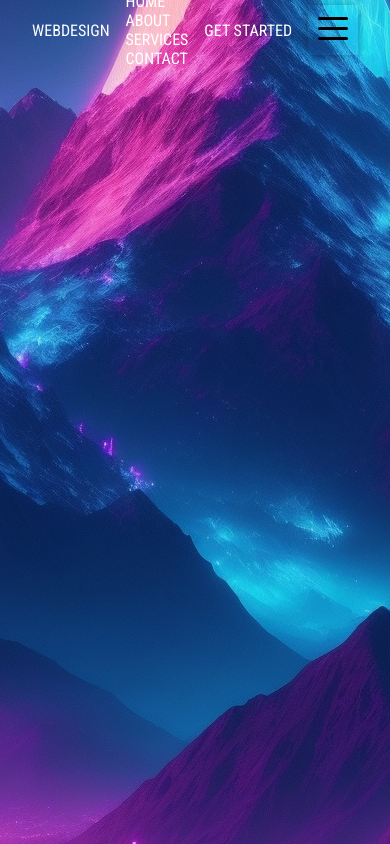
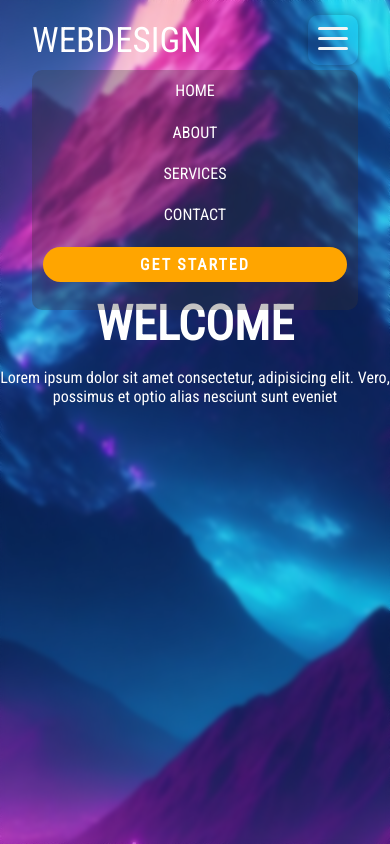
Before and after one commit to WarrenBonc/Reponsive-Navbar, a plain HTML site: page index.html in a window 390 px wide. Both pictures are taken after a click on the element 333 px from the left and 30 px from the top of the page. Drawn offline with Linux system fonts and the light colour scheme.

Commit message:
Projet terminé

```diff
--- a/index.html
+++ b/index.html
@@ -3,7 +3,7 @@
 <head>
     <meta charset="UTF-8">
     <meta name="viewport" content="width=device-width, initial-scale=1.0">
-    <title>Document</title>
+    <title>WEBDESIGN MADE BY WARREN</title>
 <link rel="stylesheet" href="style.css">
 
 </head>
@@ -17,26 +17,51 @@
 <li><a href="">SERVICES</a></li>
 <li><a href="">CONTACT</a></li>
 </ul>
-<a href="">GET STARTED</a>
-    <div class="togle-button" onclick="toggle">
+<a href="" class="action-button">GET STARTED</a>
+    <div class="togle-button">
       <span class="line1"></span>
       <span class="line2"></span>
       <span class="line3"></span>
     </div>
 </div>
 
+<div class="menu_deroulant">
+    <li><a href="">HOME</a></li>
+    <li><a href="">ABOUT</a></li>
+    <li><a href="">SERVICES</a></li>
+    <li><a href="">CONTACT</a></li>
+    <li><a href="" class="action-button">GET STARTED</a></li>
+</div>
+
+</header>
 
 
-</header>
+<main>
+<section id="hero">
+<h1>WELCOME</h1>
+<p>Lorem ipsum dolor sit amet consectetur, adipisicing elit. Vero,<br> possimus et optio alias nesciunt sunt eveniet
+    </p>
+</section>
+
+</main>
 
 
 
 
 
 
+<script>
+const toggleBtn = document.querySelector('.togle-button')
+
+const menuderoulant = document.querySelector('.menu_deroulant')
+
+toggleBtn.onclick = function (){
+
+menuderoulant.classList.toggle('open')
 
 
 
-<script></script>
+}
+</script>
 </body>
 </html>
--- a/style.css
+++ b/style.css
@@ -19,6 +19,7 @@ background-color:black;
     background-image: url(img/montaign.jpeg);
 background-position: center;
 height: 100vh;
+backdrop-filter: blur(2px);
 
 }
 
@@ -37,11 +38,12 @@ color: orange;
 header{
 position: relative;
 padding: 0 2rem;
+/* background-color: rgba(58, 54, 54, 0.3); */
 }
 
 .navbar{
 width: 100%;
-height: 60px;
+height: 80px;
 max-width: 1200px;
 margin: 0 auto;
 display: flex;
@@ -54,22 +56,34 @@ justify-content: space-between;
 .togle-button {
     height: 50px;
     width: 50px;
-
+   border-radius: 10px;
     z-index: 1;
     cursor: pointer;
     box-shadow: 0 0 10px rgba(0, 0, 0, 0.3);
     position: relative; /* Add this line */
+    display: none;
+
+  }
+  .navlinks{
+display: flex;
+
   }
 
+  li  {
+padding: 0 20px;
+
+
+  }
   .togle-button .line1,
   .togle-button .line2,
   .togle-button .line3 {
     height: 3px;
     width: 30px;
-    background-color: black;
+    background-color: whitesmoke;
     position: absolute; /* Add this line */
     border-radius: 20px;
     z-index: 2;
+
   }
 
   .togle-button .line1 {
@@ -89,3 +103,101 @@ justify-content: space-between;
     left: 10px;
 
   }
+
+  .logo a{
+font-size: 35px;
+
+  }
+
+  .action-button{
+background-color: orange;
+padding: 0.5rem 1rem;
+outline: none;
+border: none;
+border-radius: 30px;
+transition: 0.3s;
+font-weight: 700;
+letter-spacing: 2px;
+
+  }
+
+  .action-button:hover{
+transform: scale(0.95);
+background-color: white;
+  }
+
+.menu_deroulant{
+position: absolute;
+right: 2rem;
+top: 70px;
+height: 0;
+width: 300px;
+background-color: rgba(58, 54, 54, 0.3);
+border-radius: 10px;
+overflow: hidden;
+display: none;
+transition: height .2s cubic-bezier(0.175, 0.885, 0.32, 1.275);
+}
+
+.menu_deroulant.open{
+height: 240px;
+
+}
+
+#hero {
+height: calc(600px - 60px);
+display: flex;
+flex-direction: column;
+justify-content: center;
+align-items: center;
+text-align: center;
+color: white;
+}
+
+#hero h1{
+font-size: 3rem;
+margin-bottom: 1rem;
+
+}
+
+
+  @media(max-width: 830px){
+.navbar .navlinks,
+.navbar .action-button{
+  display: none;
+}
+
+.navbar .togle-button {
+
+  display: block;
+}
+
+.menu_deroulant{
+
+  display: block;
+}
+  }
+  @media(max-width: 570px){
+
+.menu_deroulant{
+left: 2rem;
+width: unset;
+
+}
+
+
+
+  }
+  .menu_deroulant li{
+padding: 0.7rem;
+display: flex;
+align-items: center;
+justify-content: center;
+
+  }
+
+  .menu_deroulant .action-button{
+width: 100%;
+display: flex;
+justify-content: center;
+  }
```
